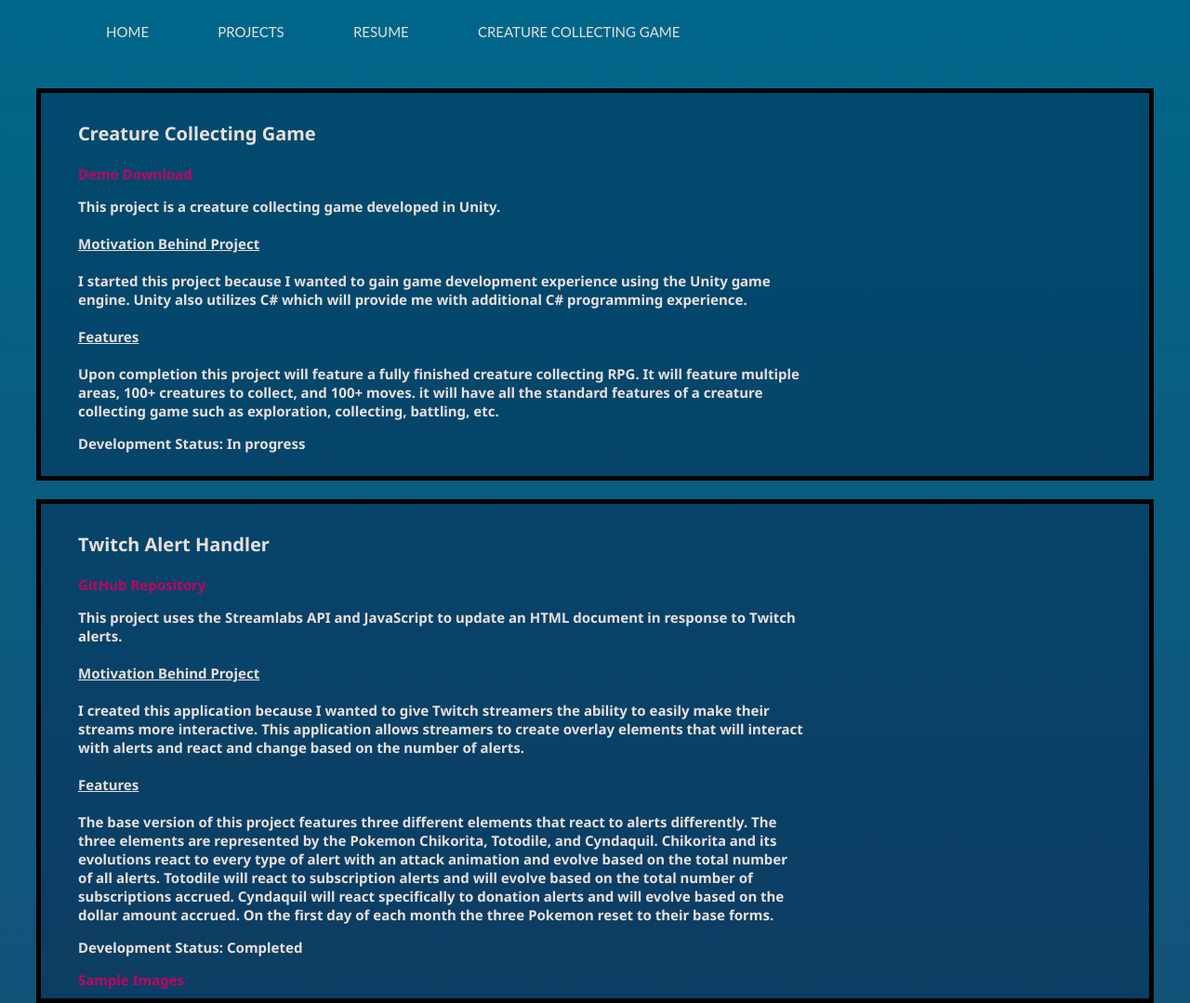
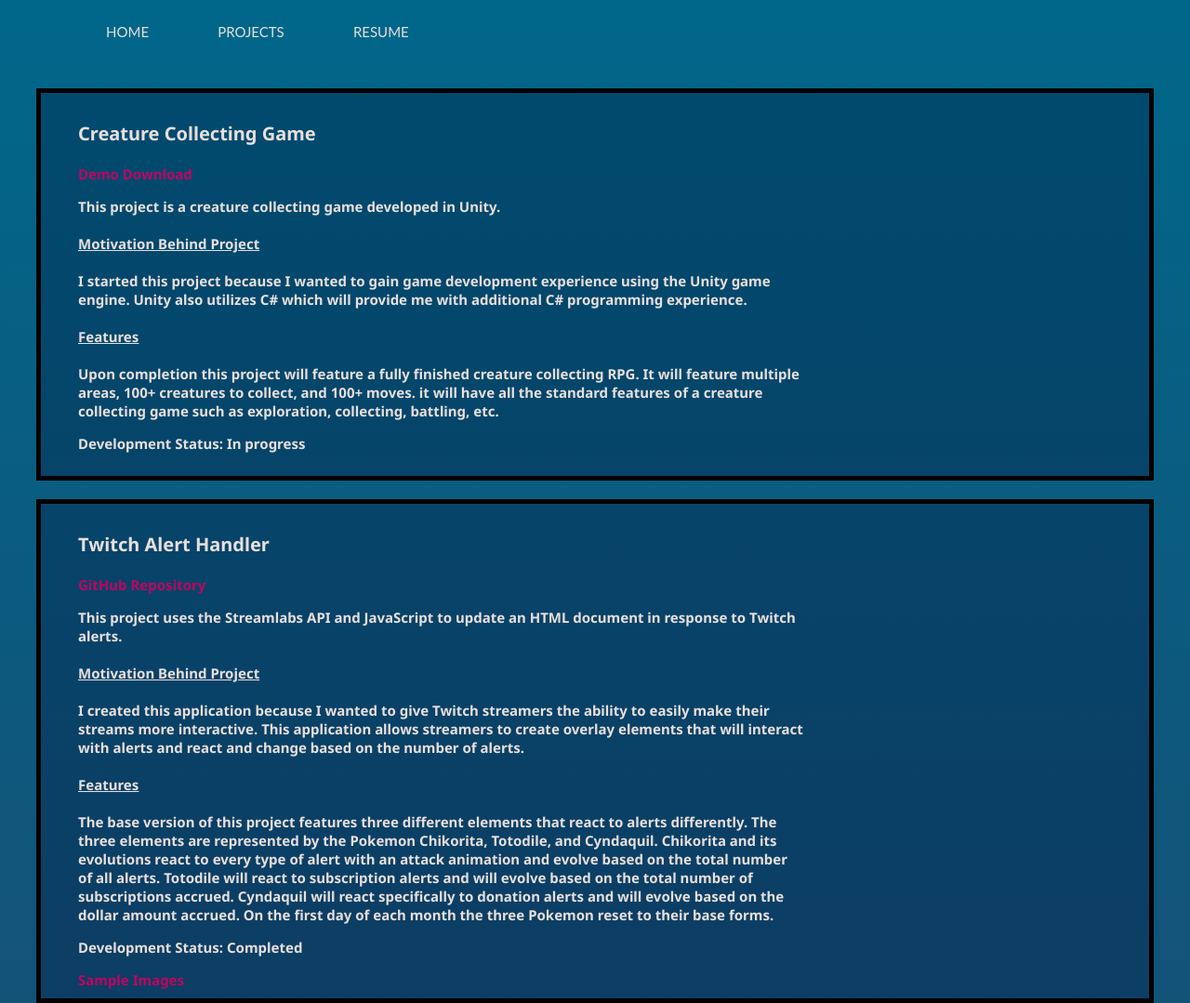
Before and after one commit to frankghato/ProgrammingWebsite, a plain HTML site: page projects/index.html in a window 1280 px wide. Shown: the top 1079 px of the page at 93% size. Drawn offline with Linux system fonts and the light colour scheme; a web font is replaced by a local one.

Commit message:
cleaned navbar

```diff
--- a/projects/index.html
+++ b/projects/index.html
@@ -12,7 +12,6 @@
                 <li><a href="../index.html">Home</a></li>
                 <li><a href="../projects/index.html">Projects</a></li>
                 <li><a href="../resume/index.html">Resume</a></li>
-                <li><a href="../game/index.html">Creature Collecting Game</li>
             </ul>
             <div class="dropdown">
                 <button class="navButton"><span></span><span></span><span></span></button>
@@ -20,7 +19,6 @@
                     <a href="../index.html">Home</a>
                     <a href="../projects/index.html">Projects</a>
                     <a href="../resume/index.html">Resume</a></a>
-                    <a href="../game/index.html">Creature Collecting Game</a></a>
                 </div>
             </div>
         </nav>
```
Also changed, not shown: index.html (+2 -2 lines), resume/index.html (+2 -2 lines).
